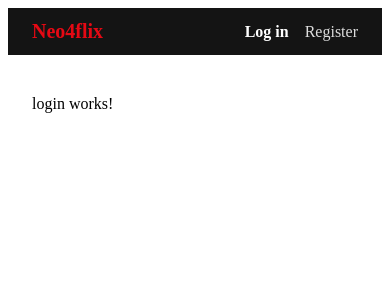
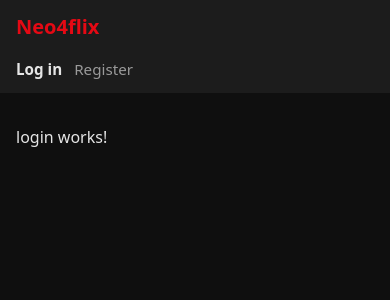
Before and after one commit to Jaouhar-Yossef/NEO-4-FLIX, an Angular app in the folder frontend/: page /login in a window 390 px wide. Shown: the top 300 px of the page. Built offline with nearby package versions, Linux system fonts and the light colour scheme.

Commit message:
feat(frontend): add shared CSS variables and responsive layout

```diff
--- a/frontend/src/app/app.css
+++ b/frontend/src/app/app.css
@@ -5,44 +5,33 @@
   flex-wrap: wrap;
   gap: 1rem;
   padding: 0.75rem 1.5rem;
-  background: #141414;
-  color: #fff;
+  background: var(--color-surface);
 }
 
 .brand {
   font-weight: 700;
   font-size: 1.25rem;
-  color: #e50914;
+  color: var(--color-accent);
   text-decoration: none;
 }
 
-nav {
-  display: flex;
-  flex-wrap: wrap;
-  gap: 1rem;
-  align-items: center;
-}
-
-nav a {
-  color: #ddd;
-  text-decoration: none;
-}
-
-nav a.active {
-  color: #fff;
-  font-weight: 600;
-}
-
+nav { display: flex; flex-wrap: wrap; align-items: center; gap: 1rem; }
+nav a { color: var(--color-muted); text-decoration: none; }
+nav a.active { color: var(--color-text); font-weight: 600; }
 nav button {
   background: none;
-  border: 1px solid #555;
-  color: #ddd;
+  border: 1px solid var(--color-muted);
+  border-radius: var(--radius);
+  color: var(--color-text);
   padding: 0.25rem 0.75rem;
   cursor: pointer;
 }
 
-.content {
-  max-width: 1100px;
-  margin: 0 auto;
-  padding: 1.5rem;
+.content { max-width: var(--content-width); margin: 0 auto; padding: 1.5rem; }
+
+/* Mobile: stack the header, tighter padding */
+@media (max-width: 640px) {
+  .topbar { flex-direction: column; align-items: flex-start; padding: 0.75rem 1rem; }
+  nav { gap: 0.75rem; font-size: 0.95rem; }
+  .content { padding: 1rem; }
 }
--- a/frontend/src/styles.css
+++ b/frontend/src/styles.css
@@ -1 +1,25 @@
-/* You can add global styles to this file, and also import other style files */
+/* Shared design tokens: use with var(--color-accent) etc. */
+:root {
+  --color-bg: #0f0f0f;
+  --color-surface: #1c1c1c;
+  --color-text: #e5e5e5;
+  --color-muted: #9a9a9a;
+  --color-accent: #e50914;
+  --radius: 6px;
+  --content-width: 1100px;
+}
+
+*, *::before, *::after { box-sizing: border-box; }
+
+html, body { margin: 0; min-height: 100%; }
+
+body {
+  font-family: system-ui, -apple-system, 'Segoe UI', Roboto, sans-serif;
+  line-height: 1.5;
+  background: var(--color-bg);
+  color: var(--color-text);
+}
+
+a { color: inherit; }
+img { max-width: 100%; display: block; }
+button, input, select { font: inherit; }
```
